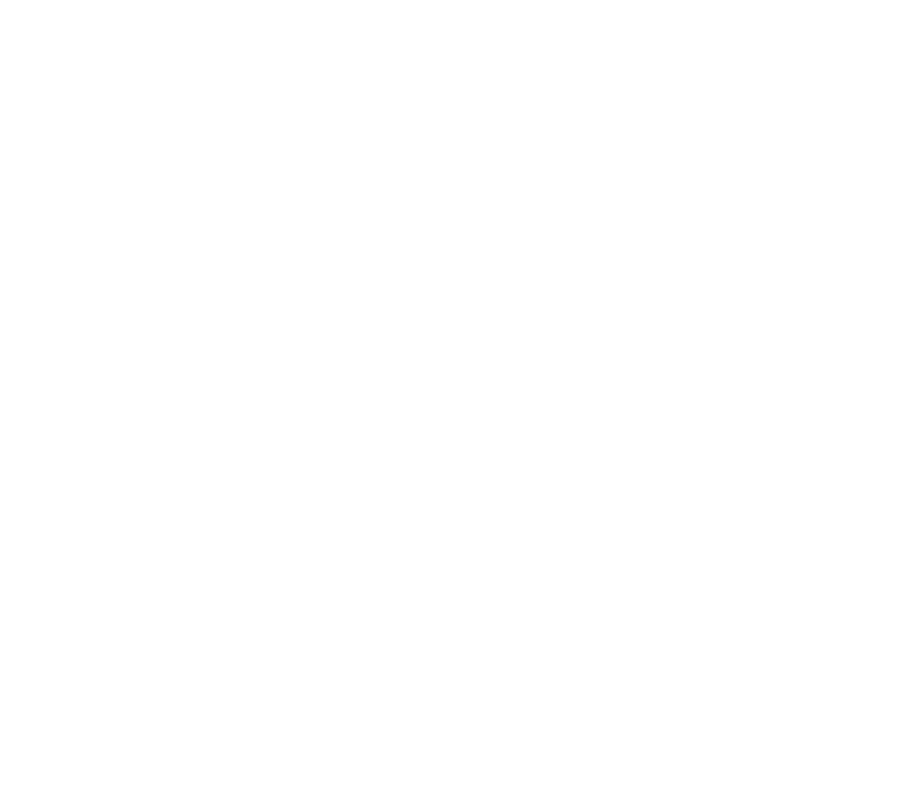
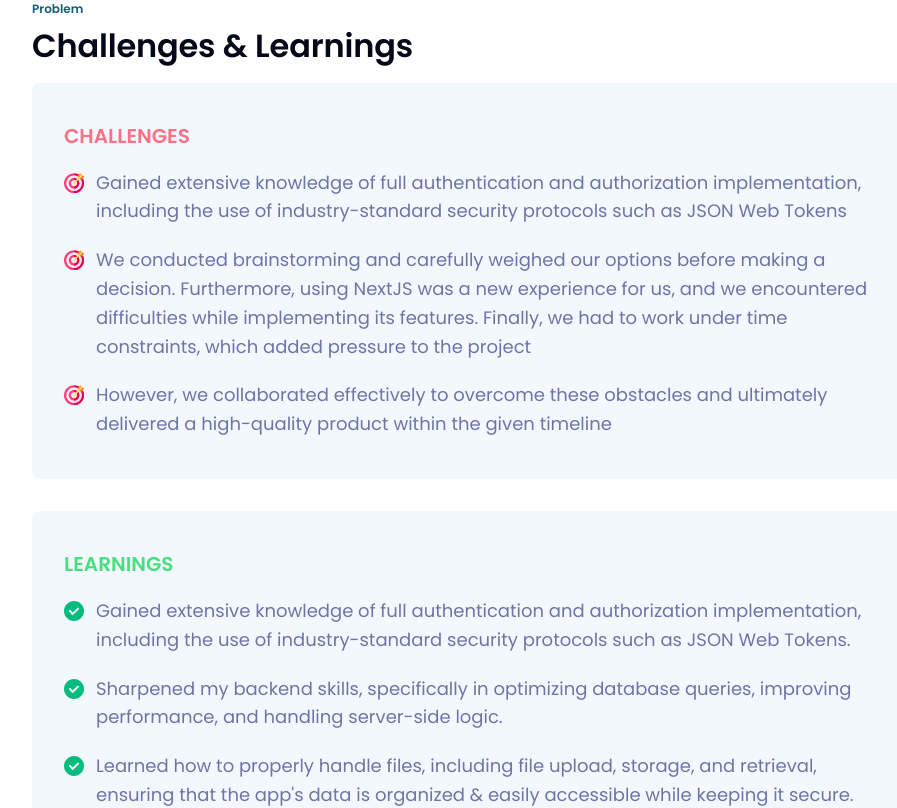
Before and after one commit to jayhogan-dev/portfolio, a Next.js app: page /case-studies/morent in a window 1280 px wide. Shown: the part 3900-4708 px from the top of the page, without its empty margins (168-1065 px from the left). Before the commit the page ends 3950 px from the top, so only its background shows below. Built offline with nearby package versions, Linux system fonts and the light colour scheme.

Commit message:
challenged and successes

```diff
--- a/app/case-studies/morent/page.tsx
+++ b/app/case-studies/morent/page.tsx
@@ -1,6 +1,7 @@
 import CaseDetailsDescription from "@/components/CaseDetailsDescription";
 import CaseDetailsFigma from "@/components/CaseDetailsFigma";
 import CaseDetailsHeader from "@/components/CaseDetailsHeader";
+import CaseDetailsLearnings from "@/components/CaseDetailsLearnings";
 import CaseDetailsProblemStatement from "@/components/CaseDetailsProblemStatement";
 import CaseDetailsProcess from "@/components/CaseDetailsProcess";
 import CaseDetailsTechStack from "@/components/CaseDetailsTechStack";
@@ -22,6 +23,7 @@ const MorentPage = () => {
       />
       <CaseDetailsFigma imgUrl="/case-details/morent-figma.png" />
       <CaseDetailsProcess />
+      <CaseDetailsLearnings />
     </div>
   );
 };
--- /dev/null
+++ b/components/CaseDetailsLearnings.tsx
@@ -0,0 +1,65 @@
+import React from "react";
+import LightContainer from "./containers/Light";
+import Image from "next/image";
+import { challenges, learnings } from "@/constants";
+
+const CaseDetailsLearnings = () => {
+  return (
+    <LightContainer>
+      <section className="flex flex-col py-12 gap-6 md:py-[72px] items-center justify-center w-full">
+        <div className="flex mt-5 flex-col gap-3 w-full sm:w-[500px] md:w-[600px] lg:w-[880px]">
+          <h3 className="text-xs text-primary-blue-light dark:text-primary-blue-dark font-semibold">
+            Problem
+          </h3>
+          <h2 className="text-heading3 mb-2">Challenges & Learnings</h2>
+          <div className="mb-3 md:mb-5 flex flex-col gap-5 py-6 px-4 md:px-8 md:py-10 rounded-lg bg-primary-white-800 dark:bg-primary-black-500">
+            <h3 className="uppercase text-body-bold md:text-paragraph-bold text-rose-400">
+              Challenges
+            </h3>
+            {challenges.map((challenge) => (
+              <div
+                key={challenge.id}
+                className="flex flex-row items-start gap-3"
+              >
+                <Image
+                  src="/web-icons/challenge.svg"
+                  alt="challenge"
+                  height={20}
+                  width={20}
+                  className="mt-1"
+                />
+                <p className="text-small-regular md:text-body-regular text-primary-white-500 dark:text-primary-white-800">
+                  {challenge.description}
+                </p>
+              </div>
+            ))}
+          </div>
+          <div className="flex flex-col gap-5 py-6 px-4 md:px-8 md:py-10 rounded-lg bg-primary-white-800 dark:bg-primary-black-500">
+            <h3 className="uppercase text-body-bold md:text-paragraph-bold text-green-400">
+              Learnings
+            </h3>
+            {learnings.map((learning) => (
+              <div
+                key={learning.id}
+                className="flex flex-row items-start gap-3"
+              >
+                <Image
+                  src="/web-icons/check.svg"
+                  alt="check"
+                  height={20}
+                  width={20}
+                  className="mt-1"
+                />
+                <p className="text-small-regular md:text-body-regular text-primary-white-500 dark:text-primary-white-800">
+                  {learning.description}
+                </p>
+              </div>
+            ))}
+          </div>
+        </div>
+      </section>
+    </LightContainer>
+  );
+};
+
+export default CaseDetailsLearnings;
--- a/constants/index.ts
+++ b/constants/index.ts
@@ -169,3 +169,44 @@ export const myProcesses = [
     icon: "/web-icons/deploy.svg",
   },
 ];
+
+export const challenges = [
+  {
+    id: 1,
+    description:
+      "Gained extensive knowledge of full authentication and authorization implementation, including the use of industry-standard security protocols such as JSON Web Tokens",
+  },
+  {
+    id: 2,
+    description:
+      "We conducted brainstorming and carefully weighed our options before making a decision. Furthermore, using NextJS was a new experience for us, and we encountered difficulties while implementing its features. Finally, we had to work under time constraints, which added pressure to the project",
+  },
+  {
+    id: 3,
+    description:
+      "However, we collaborated effectively to overcome these obstacles and ultimately delivered a high-quality product within the given timeline",
+  },
+];
+
+export const learnings = [
+  {
+    id: 1,
+    description:
+      "Gained extensive knowledge of full authentication and authorization implementation, including the use of industry-standard security protocols such as JSON Web Tokens.",
+  },
+  {
+    id: 2,
+    description:
+      "Sharpened my backend skills, specifically in optimizing database queries, improving performance, and handling server-side logic.",
+  },
+  {
+    id: 3,
+    description:
+      "Learned how to properly handle files, including file upload, storage, and retrieval, ensuring that the app's data is organized & easily accessible while keeping it secure.",
+  },
+  {
+    id: 4,
+    description:
+      "Acquired proficiency in NextJS and implemented various features utilizing industry-standard best practices.",
+  },
+];
```
Also changed, not shown: public/web-icons/challenge.svg (added), public/web-icons/check.svg (added).
